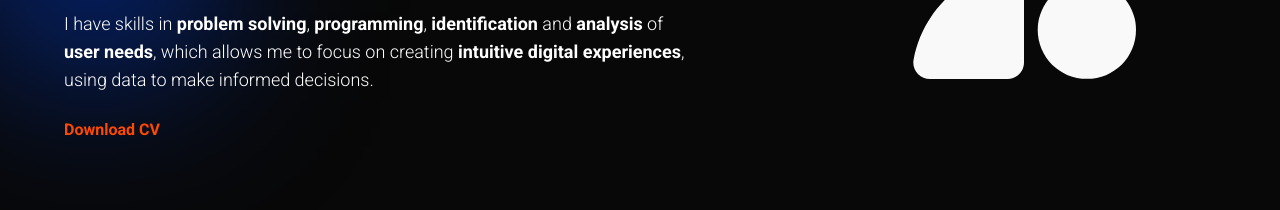
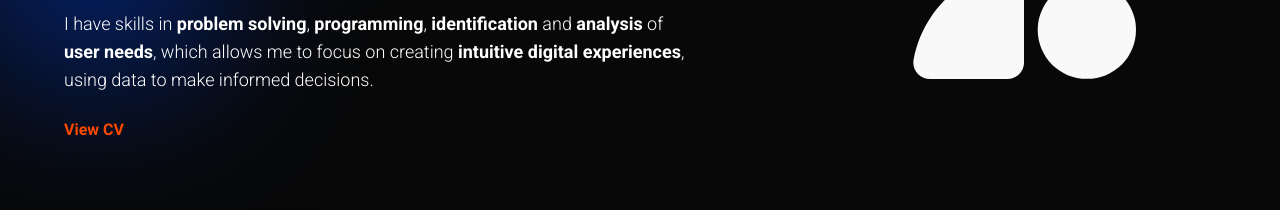
Before and after one commit to ASunart/sunart-portfolio, a Next.js app: page / in a window 1280 px wide. Shown: the part 1000-1210 px from the top of the page. Built offline with nearby package versions, Linux system fonts and the light colour scheme.

Commit message:
[UPDATE] Update Cv link view

```diff
--- a/src/app/components/About.tsx
+++ b/src/app/components/About.tsx
@@ -16,9 +16,9 @@ export default function About() {
                 <br />
                 <p className={pElement}>I have skills in <span className={boldText}>problem solving</span>, <span className={boldText}>programming</span>, <span className={boldText}>identification</span> and <span className={boldText}>analysis</span> of <span className={`${boldText} w-40 h-40`}>user needs</span>, which allows me to focus on creating <span className={boldText}>intuitive digital experiences</span>, using data to make informed&nbsp;decisions.</p>
                 <br />
-                <a href="/docs/Alejandro_Solarte_CV_english.pdf" download>
+                <a href="https://drive.google.com/file/d/1tqouAXDA_MffS6pIydzb5T54VgWSmLuS/view?usp=sharing" target="_blank" rel="noopener noreferrer">
                 <button>
-                    <span className="font-bold text-orange hover:underline transition-all">Download CV</span>
+                    <span className="font-bold text-orange hover:underline transition-all">View CV</span>
                 </button>
                 </a>
             </div>
```
Also changed, not shown: 1 other file (tests, documents, lock files or other folders).
